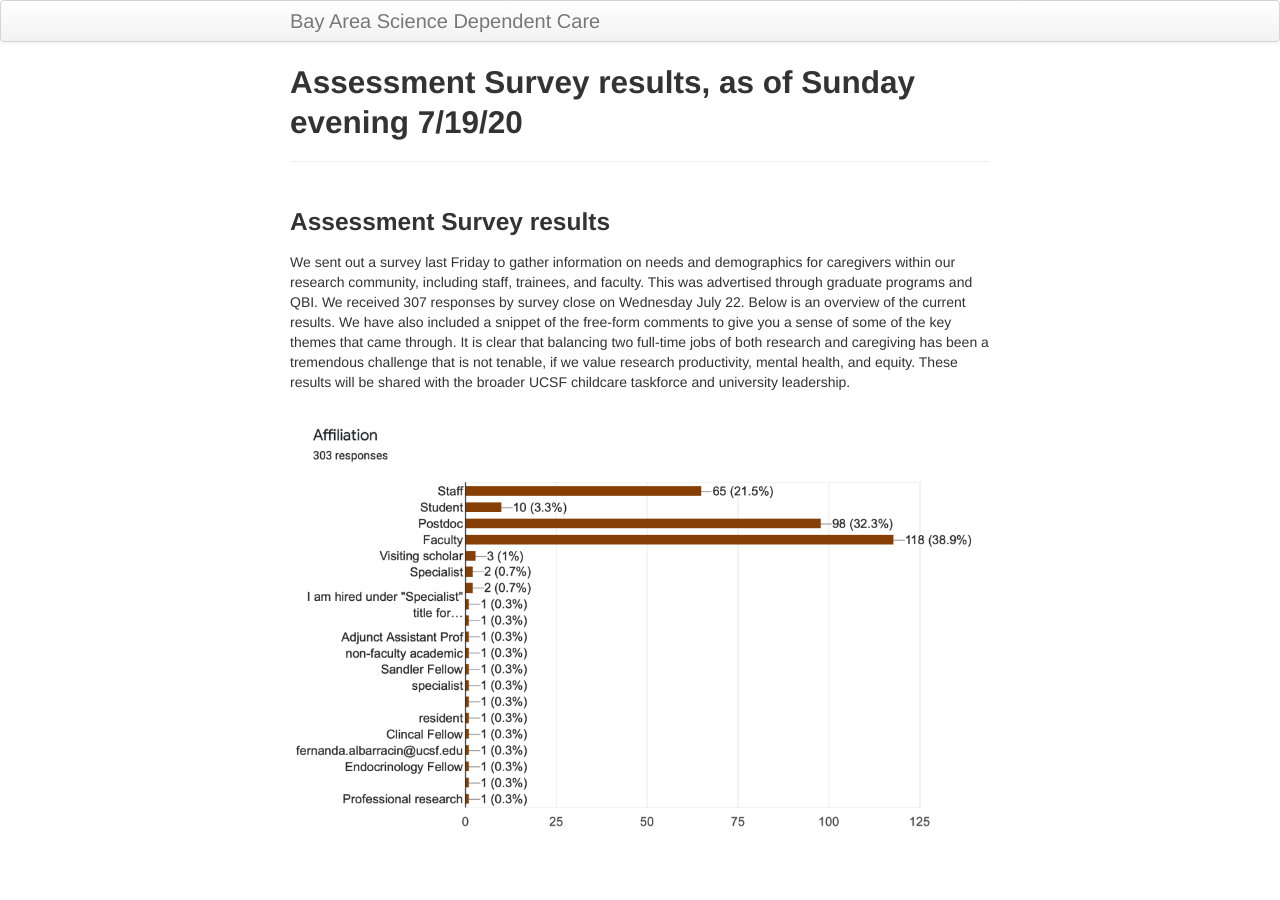
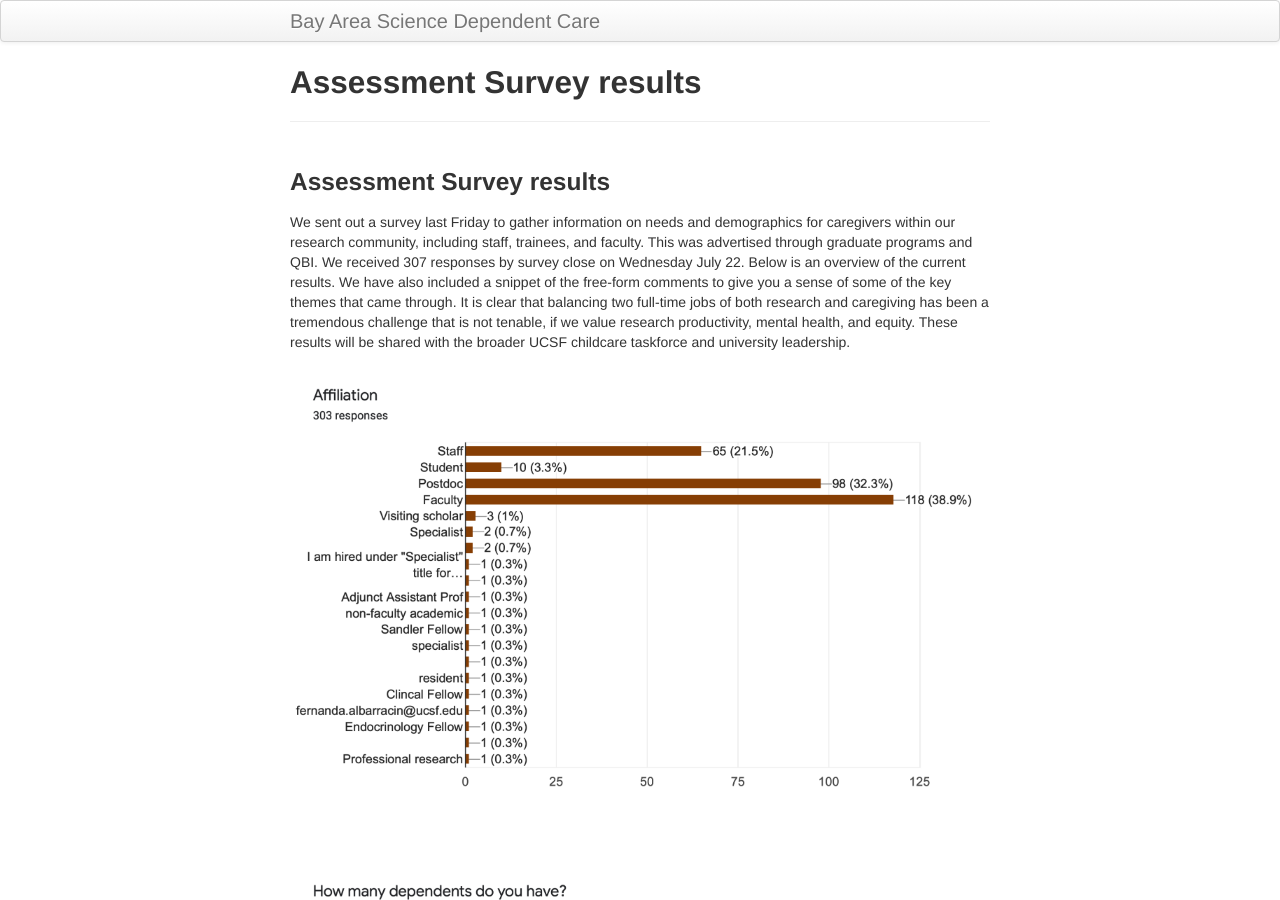
Before and after one commit to fraserlab/sci-dependentcare, a Jekyll site: the page built from pages/survey.md, in a window 1280 px wide and 900 px high. Built offline with Jekyll 4.4.1, drawn with Linux system fonts in a browser that asks for light colours.

Commit message:
survey update

```diff
--- a/pages/survey.md
+++ b/pages/survey.md
@@ -1,6 +1,6 @@
 ---
 layout: page
-title: Assessment Survey results, as of Sunday evening 7/19/20
+title: Assessment Survey results
 description: Survey Results
 ---
 ### Assessment Survey results
```
